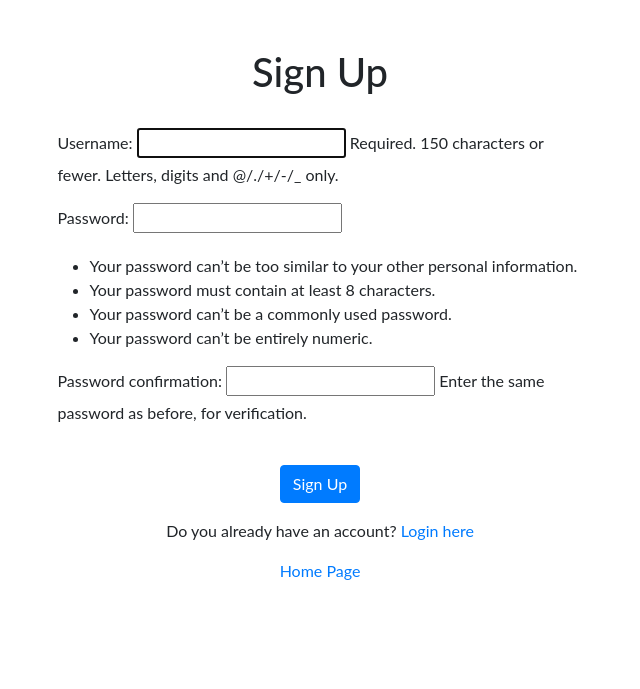
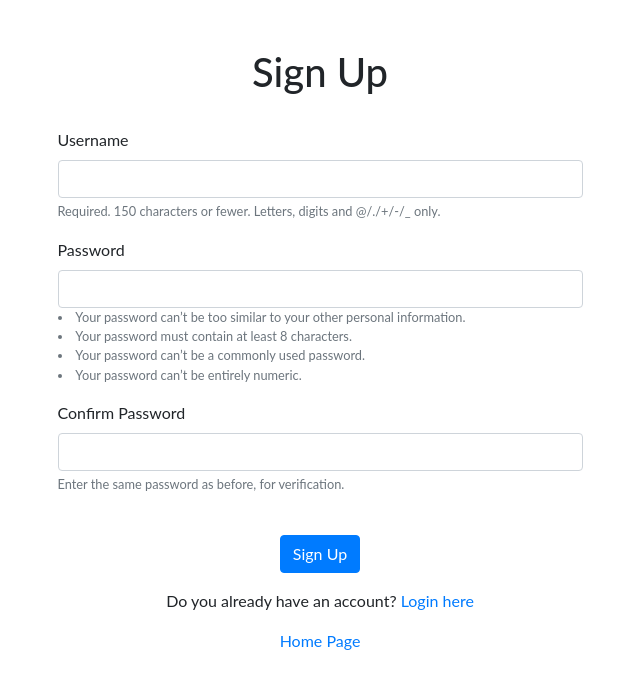
Before and after one commit to fuadsalimzade/manage-your-tasks, a Django app: page /signup/ in a window 1280 px wide. Shown: the part 56-745 px from the top of the page, without its empty margins (320-960 px from the left). Run offline with Django 5.2, Linux system fonts and the light colour scheme; some libraries are stand-ins or nearby versions.

Commit message:
signup page improved

```diff
--- a/task/templates/task/createtask.html
+++ b/task/templates/task/createtask.html
@@ -20,8 +20,8 @@
                     <input type="text" name="title" class="form-control" id="title" required>
                 </div>
                 <div class="form-group">
-                    <label for="memo">Memo</label>
-                    <textarea name="memo" class="form-control" id="memo" ></textarea>
+                    <label for="memo">Description</label>
+                    <textarea name="memo" class="form-control" id="description" ></textarea>
                 </div>
                 <div class="form-group form-check">
                     <input type="checkbox" name="important" class="form-check-input" id="important">
--- a/task/templates/task/signupuser.html
+++ b/task/templates/task/signupuser.html
@@ -15,16 +15,33 @@
           {{ error }}
         </div>
       {% endif %}
-      <div class="form-group">
       <form method="POST">
         {% csrf_token %}
-          {{ form.as_p }}
+        <div class="form-group">
+          <label>Username</label>
+          <input type="text" class="form-control" id="username" name="username"/>
+          <small id="usernameHelp" class="helptext text-muted">Required. 150 characters or fewer. Letters, digits and @/./+/-/_ only.</small>
+        </div>
+        <div class="form-group">
+          <label>Password</label>
+          <input type="password" class="form-control" id="password1" name="password1"/>
+          <small id="password1Help" class="helptext text-muted">
+            <li>Your password can’t be too similar to your other personal information.</li>
+            <li>Your password must contain at least 8 characters.</li>
+            <li>Your password can’t be a commonly used password.</li>
+            <li>Your password can’t be entirely numeric.</li>
+          </small>
+        </div>
+        <div class="form-group">
+          <label>Confirm Password</label>
+          <input type="password" class="form-control" id="password2" name="password2"/>
+          <small id="password1Help" class="helptext text-muted">Enter the same password as before, for verification.</small>
+        </div>
         <br />
         <div class="d-flex justify-content-center">
           <input type="submit" value="Sign Up" class="btn btn-primary" />
         </div>
       </form>
-      </div>
       <div class="text-center mt-3">
         <p>Do you already have an account? <a href="{% url 'loginuser' %}">Login here</a></p>
         <p><a href="{% url 'home' %}">Home Page</a></p>
```
Also changed, not shown: db.sqlite3. Lines whose indentation alone changed are shown as unchanged.
